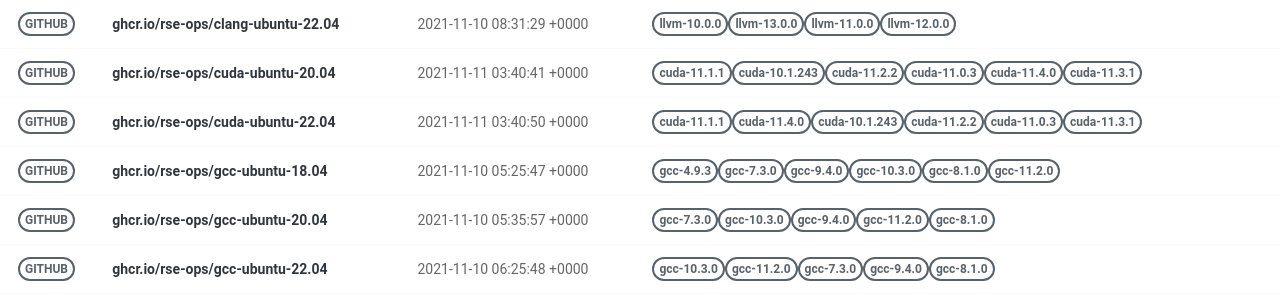
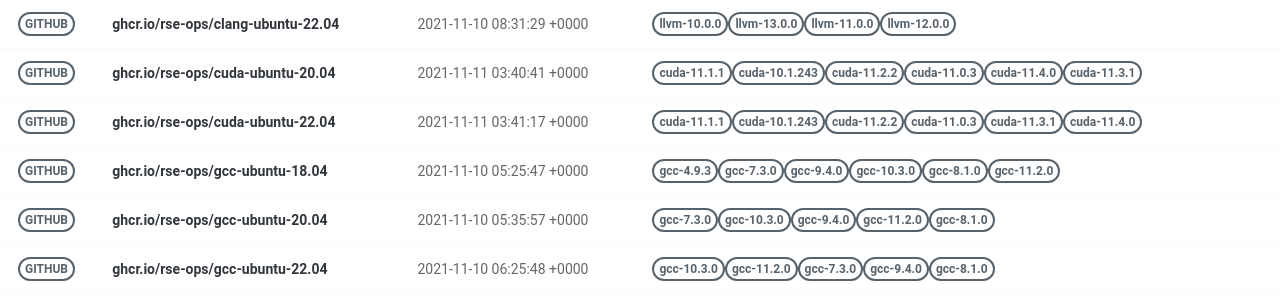
Before and after one commit to rse-ops/docker-images, a Jekyll site: the page built from pages/index.md, in a window 1280 px wide. Shown: the part 228-528 px from the top of the page. Built offline with Jekyll 4.4.1, drawn with Linux system fonts in a browser that asks for light colours; nearby versions of some CDN libraries.

Commit message:
Automated push to update library 2021-11-11

```diff
--- a/_library/ghcr.io-rse-ops-cuda-ubuntu-22.04.md
+++ b/_library/ghcr.io-rse-ops-cuda-ubuntu-22.04.md
@@ -1,7 +1,7 @@
 ---
 layout: container
 name: ghcr.io/rse-ops/cuda-ubuntu-22.04
-updated_at: 2021-11-11 03:40:50.538734
+updated_at: 2021-11-11 03:41:17.618473
 
 
 container_url: https://github.com/orgs/rse-ops/packages/container/package/cuda-ubuntu-22.04
```
Also changed, not shown: other parts of _library/ghcr.io-rse-ops-cuda-ubuntu-22.04.md (+3 -3 lines).
